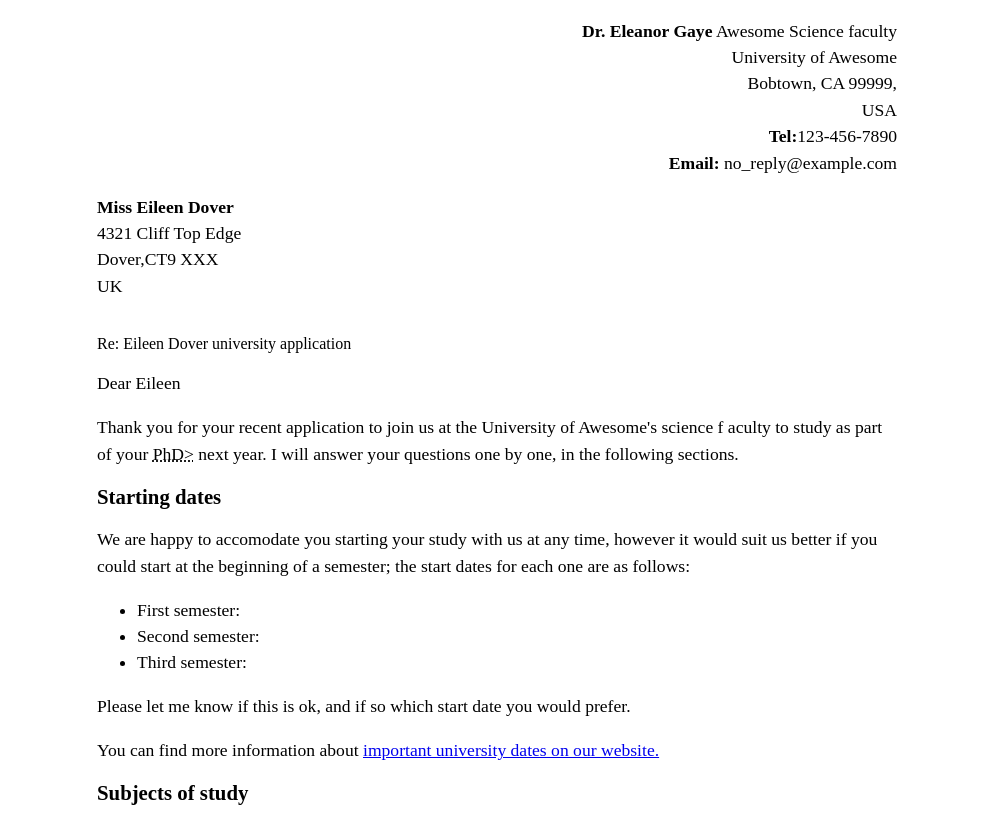
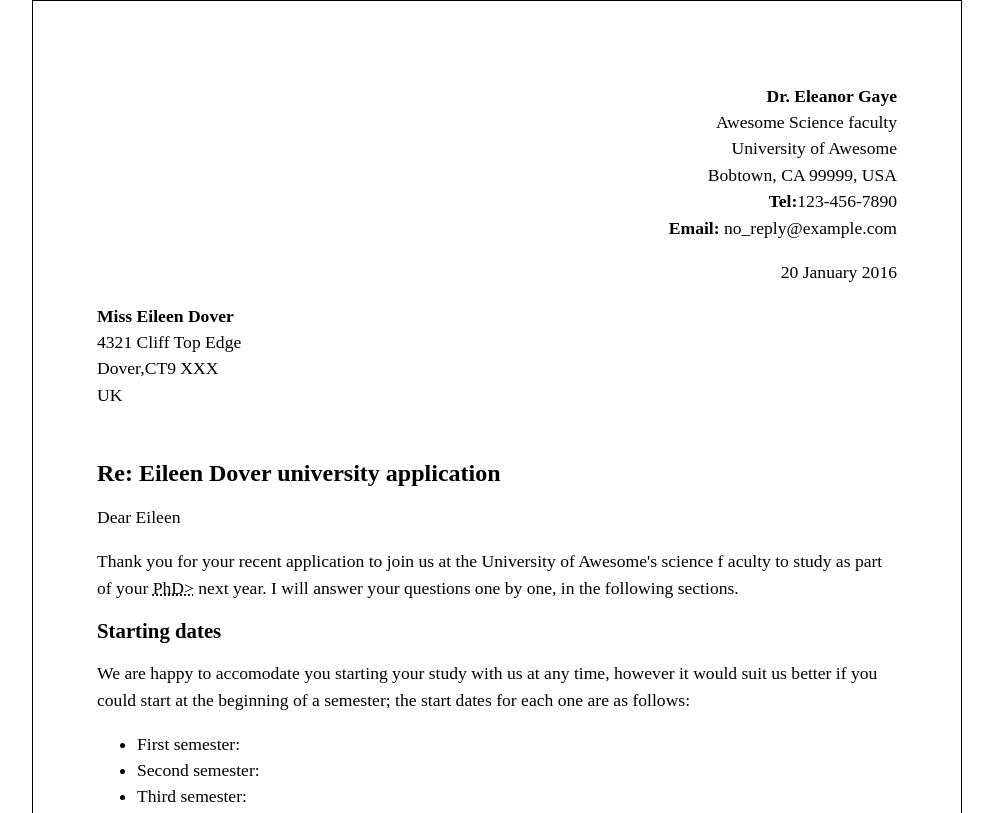
Before and after one commit to wakil12/Marking-up-a-letter, a plain HTML site: page index.html in a window 1280 px wide. Shown: the top 813 px of the page, without its empty margins (143-1136 px from the left). Drawn offline with Linux system fonts and the light colour scheme.

Commit message:
I added some styles in main css

```diff
--- a/index.html
+++ b/index.html
@@ -3,22 +3,24 @@
 
 <head>
   <meta charset="UTF-8">
-  <meta name="viewport" content="width=device-width, initial-scale=1.0">
-  <meta http-equiv="X-UA-Compatible" content="ie=edge">
-  <link rel="stylesheet" href="styles/main.css">
+  <meta name="author" content="width=device-width, initial-scale=1.0">
+  <meta http-equiv="X-UA-Compatible" content="Eleanor Gaye">
   <title>Marking-up-a-letter</title>
+  <link rel="stylesheet" type="text/css" href="styles/main.css">
+
+
 </head>
 
 <body>
 
-  <p class="receiver-column"><strong>Dr. Eleanor Gaye</strong> Awesome Science faculty</br>
+  <p class="receiver-column"><strong>Dr. Eleanor Gaye</strong> <br>Awesome Science faculty</br>
     University of Awesome</br>
-    Bobtown, CA 99999,</br>
+    Bobtown, CA 99999,</pre>
     USA</br>
     <strong>Tel:</strong>123-456-7890</br>
     <strong> Email:</strong> no_reply@example.com
-    </br>
-    <p class="receiver-column"><time datetime="20 January 2016" </time></p>
+    </pre>
+    <p class="receiver-column"><time datetime="2016-01-20">20 January 2016</time></p>
 
 
     <p><strong>Miss Eileen Dover</strong></br>
@@ -27,7 +29,7 @@
       UK </p>
     </br>
 
-    <hi>Re: Eileen Dover university application</h1>
+    <h1>Re: Eileen Dover university application</h1>
     <p>Dear Eileen</p>
 
     <p>Thank you for your recent application to join us at the University of Awesome's science f aculty to study as part of your <abbr title "Doctor of Philosophy">PhD></abbr> next year. I will answer your questions one by one, in the following sections.</p>
@@ -49,6 +51,7 @@
     <p>Please let me know if this is ok, and if so which start date you would prefer.</abbr>
       <p>You can find more information about
         <a href="http://example.com" target="-blank" title="important uni date">important university dates on our website.</a></p>
+
       <h2>Subjects of study</h2>
 
       <p>At the Awesome Science Faculty, we have a pretty open-minded research facility — as long as the subjects fall somewhere in the realm of science and technology. You seem like an intelligent, dedicated researcher, and just the kind of person we'd
@@ -77,11 +80,10 @@
           on however it was discovered that they were just moving like this because they were really cold.</dd>
       </dl>
       <p>For more of my research, see my
-          <a href="http://example.com" target="-blank" title="exotic dance research page" .</a></p>
+        <a href="http://example.com" target="-blank" title="exotic dance research page" .></a></p>
       <p>Yours sincerely,</p>
     </p>
-  </p>
-  </p>
+
     Dr Eleanor</p>
 
   <p>Gaye University of Awesome motto:
--- a/main.css
+++ /dev/null
@@ -1,25 +0,0 @@
-body {
-  max-width: 800px;
-  margin: 0 auto;
-  background-color: blue;
-}
-
-.receiver-column {
-  text-align: right;
-}
-
-h1 {
-  font-size: 1.5em;
-}
-
-h2 {
-  font-size: 1.3em;
-}
-
-p, ul, ol, dl, address {
-  font-size: 1.1em;
-}
-
-p, li, dd, dt, address {
-  line-height: 1.5;
-}
--- a/styles/main.css
+++ b/styles/main.css
@@ -1,6 +1,8 @@
 body {
   max-width: 800px;
   margin: 0 auto;
+  border: 1px solid;
+  padding: 4em;
 }
 
 .receiver-column {
```
Lines whose indentation alone changed are shown as unchanged.
